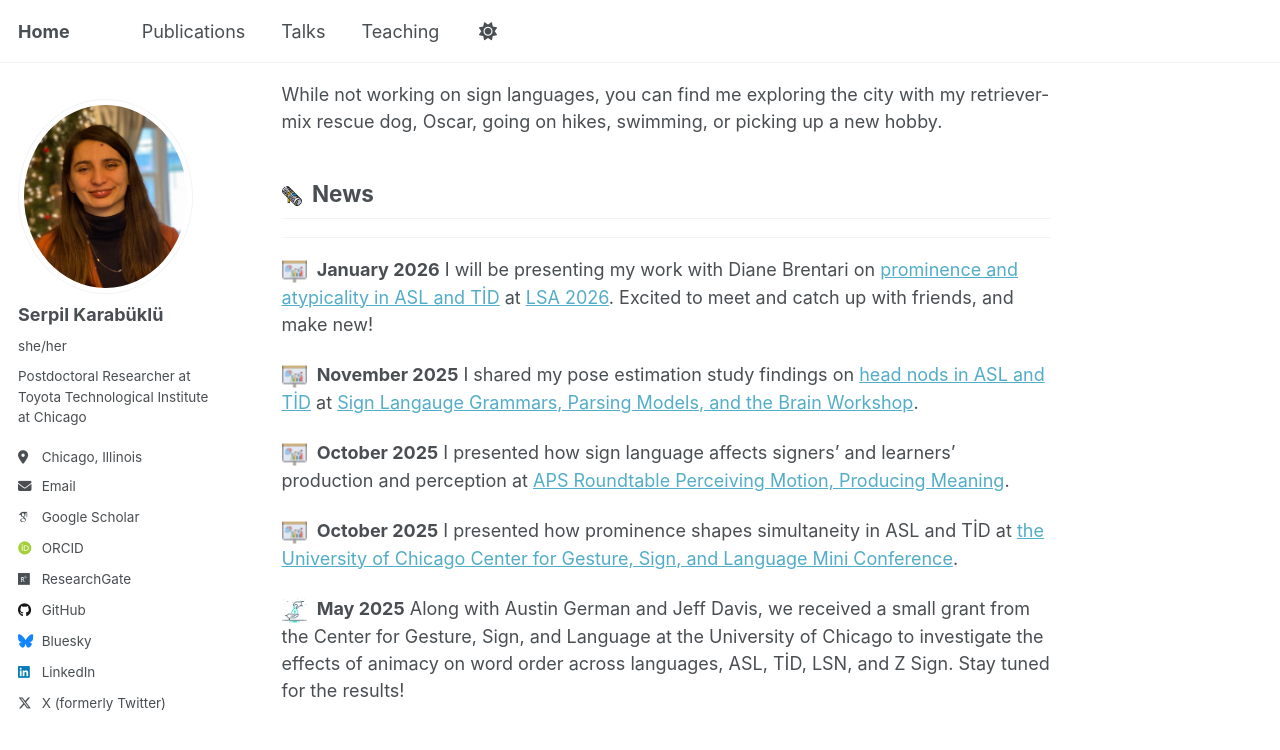
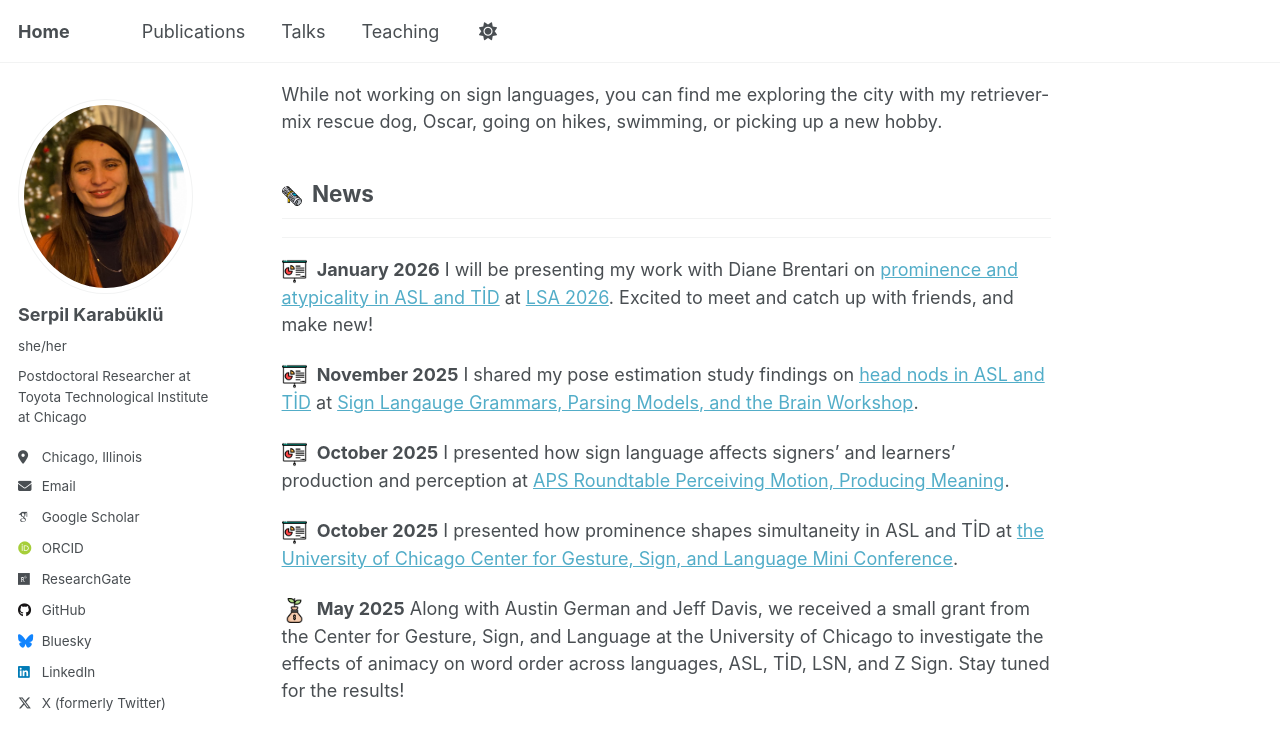
Before and after one commit to serpilkarabuklu/serpilkarabuklu, a Jekyll site: the page built from _pages/about.md, in a window 1280 px wide and 900 px high, scrolled down 711 px. Shown: the top 750 px of the window. Built offline with Jekyll 4.4.1, drawn with Linux system fonts in a browser that asks for light colours; some web fonts are replaced; a script that is not in the unit is left out.

Commit message:
Update about.md

```diff
--- a/_pages/about.md
+++ b/_pages/about.md
@@ -19,12 +19,12 @@ redirect_from:
 
 ## <img src="/images/newspaper.png" width="20" style="vertical-align:middle; margin-right:5px;"> News
 ------
-<img src="/images/presentation.png" width="25" style="vertical-align:middle; margin-right:5px;"> __January 2026__ I will be presenting my work with Diane Brentari on [prominence and atypicality in ASL and TİD](https://web.cvent.com/event/d453188a-a321-46d4-b57e-79d5067e6521/websitePage:0fce7914-bbae-47fb-991c-3050b18e5787) at [LSA 2026](https://web.cvent.com/event/d453188a-a321-46d4-b57e-79d5067e6521/websitePage:0fce7914-bbae-47fb-991c-3050b18e5787). Excited to meet and catch up with friends, and make new!
+<img src="/images/presentation2.png" width="25" style="vertical-align:middle; margin-right:5px;"> __January 2026__ I will be presenting my work with Diane Brentari on [prominence and atypicality in ASL and TİD](https://web.cvent.com/event/d453188a-a321-46d4-b57e-79d5067e6521/websitePage:0fce7914-bbae-47fb-991c-3050b18e5787) at [LSA 2026](https://web.cvent.com/event/d453188a-a321-46d4-b57e-79d5067e6521/websitePage:0fce7914-bbae-47fb-991c-3050b18e5787). Excited to meet and catch up with friends, and make new!
 
-<img src="/images/presentation.png" width="25" style="vertical-align:middle; margin-right:5px;"> __November 2025__ I shared my pose estimation study findings on [head nods in ASL and TİD](https://sign-language-grammars-parsers-brain.github.io/abstracts/Karabuklu%20-%20Form%20and%20Meaning%20Relations%20of%20Head%20Nods%20Across%20Sign%20Languages.pdf) at [Sign Langauge Grammars, Parsing Models, and the Brain Workshop](https://sign-language-grammars-parsers-brain.github.io/).
+<img src="/images/presentation2.png" width="25" style="vertical-align:middle; margin-right:5px;"> __November 2025__ I shared my pose estimation study findings on [head nods in ASL and TİD](https://sign-language-grammars-parsers-brain.github.io/abstracts/Karabuklu%20-%20Form%20and%20Meaning%20Relations%20of%20Head%20Nods%20Across%20Sign%20Languages.pdf) at [Sign Langauge Grammars, Parsing Models, and the Brain Workshop](https://sign-language-grammars-parsers-brain.github.io/).
 
-<img src="/images/presentation.png" width="25" style="vertical-align:middle; margin-right:5px;"> __October 2025__ I presented how sign language affects signers' and learners' production and perception at [APS Roundtable Perceiving Motion, Producing Meaning](https://app.socio.events/NTYxNDc/Agenda/479976/Session/1321069).
+<img src="/images/presentation2.png" width="25" style="vertical-align:middle; margin-right:5px;"> __October 2025__ I presented how sign language affects signers' and learners' production and perception at [APS Roundtable Perceiving Motion, Producing Meaning](https://app.socio.events/NTYxNDc/Agenda/479976/Session/1321069).
 
-<img src="/images/presentation.png" width="25" style="vertical-align:middle; margin-right:5px;"> __October 2025__ I presented how prominence shapes simultaneity in ASL and TİD at [the University of Chicago Center for Gesture, Sign, and Language Mini Conference](https://voices.uchicago.edu/cgsl/events/).
+<img src="/images/presentation2.png" width="25" style="vertical-align:middle; margin-right:5px;"> __October 2025__ I presented how prominence shapes simultaneity in ASL and TİD at [the University of Chicago Center for Gesture, Sign, and Language Mini Conference](https://voices.uchicago.edu/cgsl/events/).
 
-<img src="/images/grant.png" width="25" style="vertical-align:middle; margin-right:5px;"> __May 2025__ Along with Austin German and Jeff Davis, we received a small grant from the Center for Gesture, Sign, and Language at the University of Chicago to investigate the effects of animacy on word order across languages, ASL, TİD, LSN, and Z Sign. Stay tuned for the results!
+<img src="/images/business.png" width="25" style="vertical-align:middle; margin-right:5px;"> __May 2025__ Along with Austin German and Jeff Davis, we received a small grant from the Center for Gesture, Sign, and Language at the University of Chicago to investigate the effects of animacy on word order across languages, ASL, TİD, LSN, and Z Sign. Stay tuned for the results!
```
